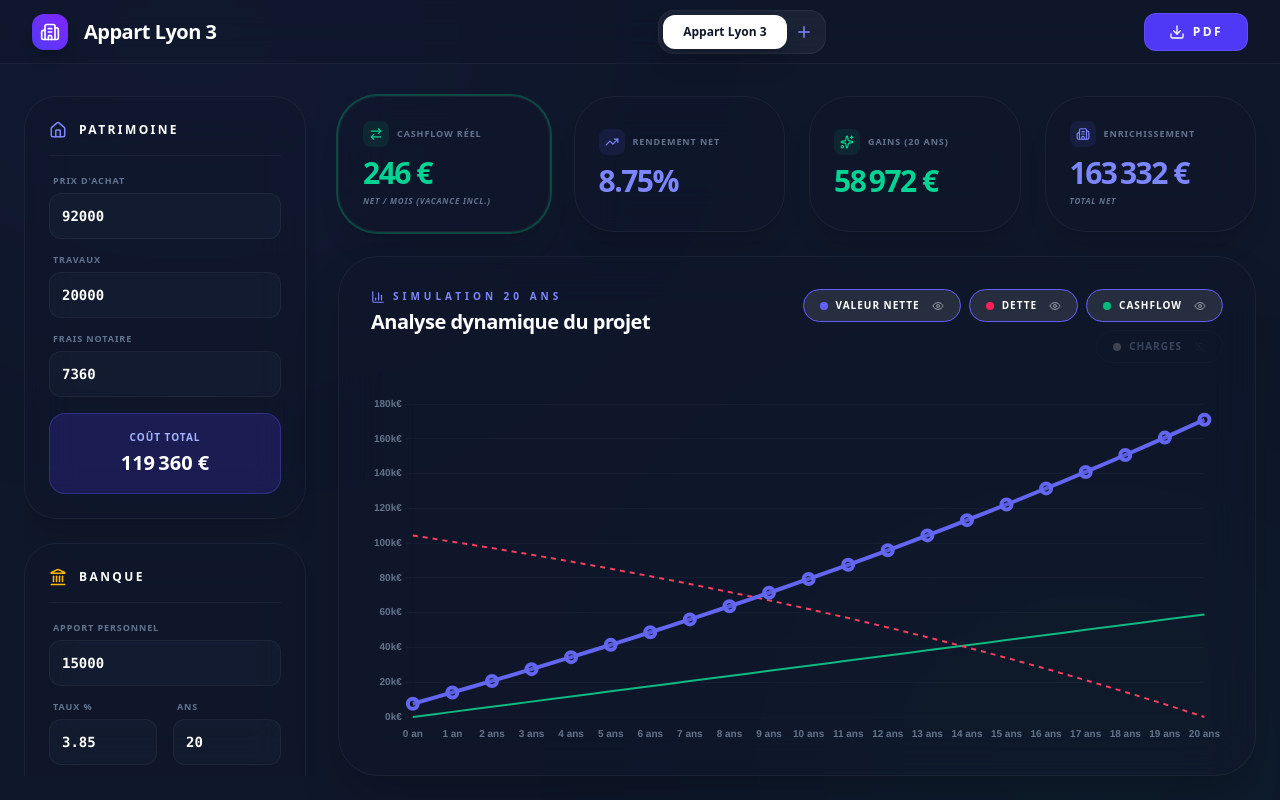
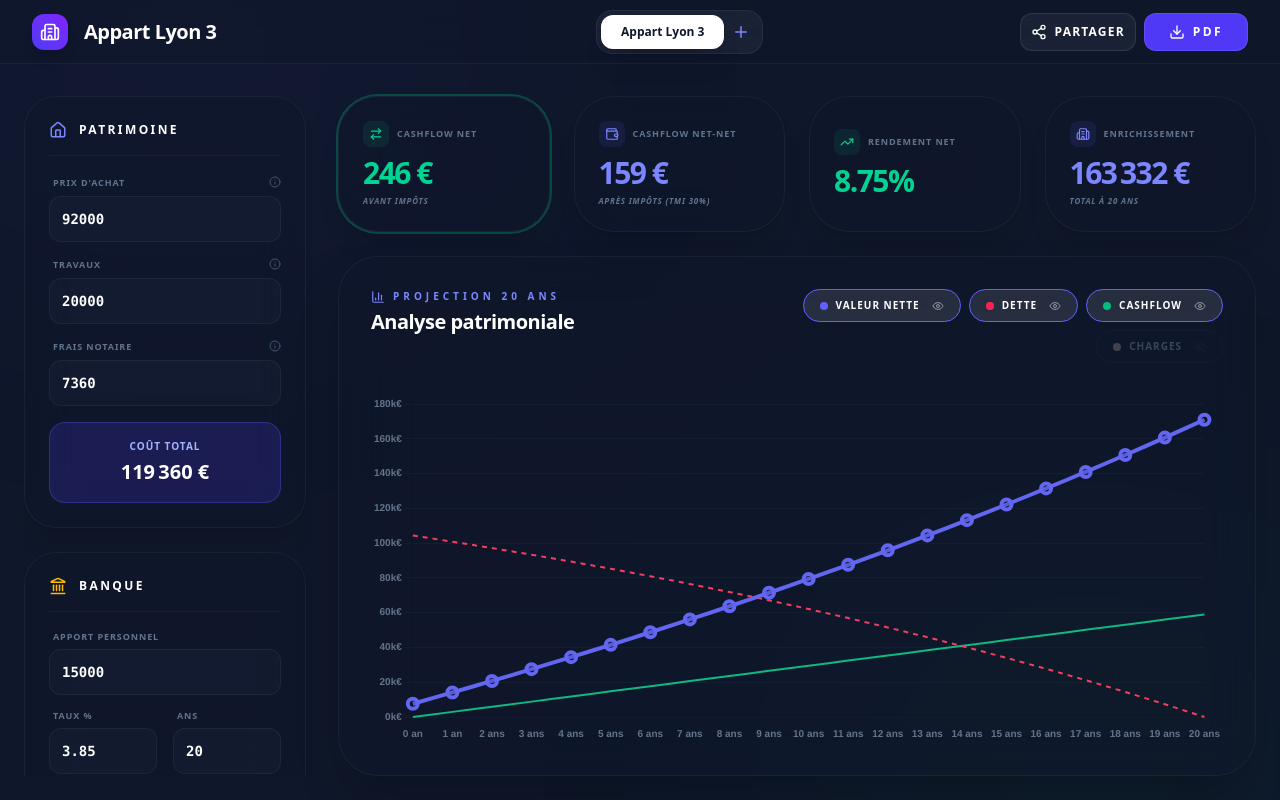
Before and after one commit to tomtomgo92/Investissement_Immobilier, a React (Vite) app: page / in a window 1280 px wide. Built offline with nearby package versions, Linux system fonts and the light colour scheme.

Commit message:
Feat: Persistence, Share Link, TMI Tax Selector & Net-Net KPI

```diff
--- a/src/App.jsx
+++ b/src/App.jsx
@@ -1,9 +1,9 @@
-import React, { useState, useMemo, useRef } from 'react';
+import React, { useState, useMemo, useRef, useEffect } from 'react';
 import {
   Calculator, Home, Euro, Percent, Users, Receipt, CreditCard, ShieldCheck,
   TrendingUp, Landmark, ArrowRightLeft, Plus, Building2,
   Download, Share2, ChevronDown, Sparkles, CheckCircle2,
-  Wallet, X, AlertTriangle, BarChart3, LayoutDashboard, Eye, EyeOff
+  Wallet, X, AlertTriangle, BarChart3, LayoutDashboard, Eye, EyeOff, Info, Scale
 } from 'lucide-react';
 import { v4 as uuidv4 } from 'uuid';
 import {
@@ -33,12 +33,42 @@ const INITIAL_DATA = {
   autoCredit: true, nbColocs: 3, loyers: [493, 493, 493],
   charges: [...INITIAL_CHARGES],
   vacanceLocative: 5,
+  tmi: 30, // Tranche Marginale d'Imposition default
 };
 
+const TMI_OPTIONS = [0, 11, 30, 41, 45];
+
 export default function App() {
-  const [simulations, setSimulations] = useState([{ id: uuidv4(), name: 'Appart Lyon 3', data: { ...INITIAL_DATA } }]);
-  const [activeSimId, setActiveSimId] = useState(simulations[0].id);
+  // --- State Initialization with Persistence & Share Logic ---
+  const [simulations, setSimulations] = useState(() => {
+    // 1. Check for shared data in URL
+    if (window.location.hash.startsWith('#share=')) {
+      try {
+        const encoded = window.location.hash.replace('#share=', '');
+        const json = atob(encoded);
+        const sharedSim = JSON.parse(json);
+        // Clean URL
+        window.history.replaceState(null, '', window.location.pathname);
+        return [sharedSim]; // Load shared sim as the only one
+      } catch (e) {
+        console.error("Failed to load shared simulation", e);
+      }
+    }
+    // 2. Check local storage
+    const saved = localStorage.getItem('invest_simulations');
+    if (saved) return JSON.parse(saved);
+
+    // 3. Default fallback
+    return [{ id: uuidv4(), name: 'Appart Lyon 3', data: { ...INITIAL_DATA } }];
+  });
+
+  const [activeSimId, setActiveSimId] = useState(() => simulations[0]?.id || null);
   const [isGenerating, setIsGenerating] = useState(false);
+
+  // Auto-Save Effect
+  useEffect(() => {
+    localStorage.setItem('invest_simulations', JSON.stringify(simulations));
+  }, [simulations]);
 
   // Graph visibility state
   const [visibleDimensions, setVisibleDimensions] = useState({
@@ -70,10 +100,23 @@ export default function App() {
     const recetteAnnuelle = recetteMensuelleRéelle * 12;
     const totalChargesAnnuelles = d.charges.reduce((acc, c) => acc + c.value, 0);
     const creditAnnee = mCredit * 12;
+
     const rBrute = investTotal > 0 ? ((recetteMensuelleBrute * 12) / investTotal) * 100 : 0;
     const rNet = investTotal > 0 ? ((recetteAnnuelle - totalChargesAnnuelles) / investTotal) * 100 : 0;
     const beneficeAn = recetteAnnuelle - (creditAnnee + totalChargesAnnuelles);
     const cashflowM = beneficeAn / 12;
+
+    // --- Tax Calculation (Simplified LMNP Réel) ---
+    // Base Imposable = Loyers - Charges - Intérêts - Amortissement
+    // Amortissement Estimation: (85% Prix + FaN + Travaux) / 25 ans approx
+    const amortissementAnnuel = ((d.prixAchat * 0.85) + d.fraisNotaire + d.travaux) / 25;
+    // Intérêts Annuels (Approx for average year): Loan * Rate (Roughly)
+    // Better: Use average interest over duration or 1st year interest. Let's use 1st year for simplicity/conservatism.
+    const interetsAnnuels = loanAmount * (d.tauxInteret / 100);
+
+    const resultatFiscal = Math.max(0, recetteAnnuelle - totalChargesAnnuelles - interetsAnnuels - amortissementAnnuel);
+    const impots = resultatFiscal * ((d.tmi + 17.2) / 100); // TMI + CSG
+    const cashflowNetNet = cashflowM - (impots / 12);
 
     const years = Array.from({ length: 21 }, (_, i) => i);
     const projectionData = years.map(year => {
@@ -85,14 +128,15 @@ export default function App() {
         remainingDebt = Math.max(0, loanAmount - (mCredit * months));
       }
       if (year > d.dureeCredit) remainingDebt = 0;
-      const cumCashflow = beneficeAn * year;
+      const cumCashflow = beneficeAn * year; // Uses simple cashflow for projection, ignoring tax variation for simplicity graph
       const netWorth = (d.prixAchat + d.travaux) - remainingDebt + cumCashflow;
       return { year, remainingDebt, cumCashflow, netWorth, cumCharges: totalChargesAnnuelles * year };
     });
 
     return {
       investTotal, loanAmount, recetteMensuelleBrute, recetteAnnuelle, totalChargesAnnuelles,
-      creditAnnee, rBrute, rNet, beneficeAn, cashflowM, mCredit, projectionData, recetteMensuelleRéelle
+      creditAnnee, rBrute, rNet, beneficeAn, cashflowM, mCredit, projectionData, recetteMensuelleRéelle,
+      impots, cashflowNetNet
     };
   }, [activeSim]);
 
@@ -110,6 +154,13 @@ export default function App() {
     pdf.addImage(canvas.toDataURL('image/png'), 'PNG', 0, 0, 210, (canvas.height * 210) / canvas.width);
     pdf.save(`Simu_${activeSim.name}.pdf`);
     setIsGenerating(false);
+  };
+
+  const shareSimulation = () => {
+    const json = JSON.stringify(activeSim);
+    const encoded = btoa(json);
+    const url = `${window.location.origin}${window.location.pathname}#share=${encoded}`;
+    navigator.clipboard.writeText(url).then(() => alert('Lien copié dans le presse-papier ! Envoyer ce lien partage cette simulation.'));
   };
 
   const toggleDimension = (dim) => setVisibleDimensions(p => ({ ...p, [dim]: !p[dim] }));
@@ -134,17 +185,22 @@ export default function App() {
           ))}
           <button onClick={() => { const n = { id: uuidv4(), name: `Projet ${simulations.length + 1}`, data: { ...INITIAL_DATA, charges: JSON.parse(JSON.stringify(INITIAL_CHARGES)) } }; setSimulations([...simulations, n]); setActiveSimId(n.id); }} className="p-2 text-indigo-400"><Plus size={18} /></button>
         </div>
-        <button onClick={exportSyntheticPDF} className="bg-indigo-600 text-white px-6 py-2.5 rounded-xl text-xs font-black uppercase tracking-[0.2em] border border-white/10 hover:bg-indigo-500 transition-all flex items-center gap-2">
-          {isGenerating ? <div className="animate-spin h-4 w-4 border-2 border-white/30 border-t-white rounded-full" /> : <><Download size={16} /> PDF</>}
-        </button>
+        <div className="flex gap-2">
+          <button onClick={shareSimulation} className="bg-white/5 text-white p-2.5 rounded-xl border border-white/10 hover:bg-white/10 transition-all text-xs font-black uppercase tracking-widest flex items-center gap-2" title="Copier le lien de partage">
+            <Share2 size={16} /> <span className="hidden xl:inline">Partager</span>
+          </button>
+          <button onClick={exportSyntheticPDF} className="bg-indigo-600 text-white px-6 py-2.5 rounded-xl text-xs font-black uppercase tracking-[0.2em] border border-white/10 hover:bg-indigo-500 transition-all flex items-center gap-2">
+            {isGenerating ? <div className="animate-spin h-4 w-4 border-2 border-white/30 border-t-white rounded-full" /> : <><Download size={16} /> PDF</>}
+          </button>
+        </div>
       </header>
 
       <main className="relative z-10 flex-1 w-full p-6 grid grid-cols-12 gap-6 overflow-hidden max-w-[1700px]">
         <aside className="col-span-3 flex flex-col gap-6 overflow-y-auto pr-2 scrollbar-hide py-2 animate-in fade-in slide-in-from-left-4 duration-700">
           <GlassSection title="Patrimoine" icon={<Home size={18} className="text-indigo-400" />}>
-            <PremiumInput label="Prix d'achat" value={activeSim.data.prixAchat} onChange={(v) => updateData('prixAchat', v)} />
-            <PremiumInput label="Travaux" value={activeSim.data.travaux} onChange={(v) => updateData('travaux', v)} />
-            <PremiumInput label="Frais Notaire" value={activeSim.data.fraisNotaire} onChange={(v) => updateData('fraisNotaire', v)} />
+            <PremiumInput label="Prix d'achat" value={activeSim.data.prixAchat} onChange={(v) => updateData('prixAchat', v)} tooltip="Prix net vendeur hors frais" />
+            <PremiumInput label="Travaux" value={activeSim.data.travaux} onChange={(v) => updateData('travaux', v)} tooltip="Montant estimé des rénovations" />
+            <PremiumInput label="Frais Notaire" value={activeSim.data.fraisNotaire} onChange={(v) => updateData('fraisNotaire', v)} tooltip="Environ 7-8% dans l'ancien" />
             <div className="mt-4 p-4 bg-indigo-600/20 border border-indigo-500/30 rounded-2xl flex flex-col gap-1 items-center"><span className="text-[10px] font-black text-indigo-300 uppercase tracking-widest">Coût Total</span><span className="text-xl font-black text-white">{formatE(calculations.investTotal)}</span></div>
           </GlassSection>
 
@@ -154,8 +210,19 @@ export default function App() {
             <div className="mt-2 p-4 bg-slate-800/40 rounded-2xl border border-white/5 space-y-3"><div className="flex items-center justify-between"><span className="text-[10px] font-black text-slate-500 uppercase">Calcul Mensuel</span><Toggle active={activeSim.data.autoCredit} onToggle={() => setSimulations(p => p.map(s => s.id === activeSimId ? { ...s, data: { ...s.data, autoCredit: !s.data.autoCredit } } : s))} /></div><div className="text-lg font-black text-white text-center py-1 border-y border-white/5">{formatE(calculations.mCredit)} <span className="text-[10px] text-slate-500">/ mois</span></div></div>
           </GlassSection>
 
-          <GlassSection title="Revenus & Risques" icon={<AlertTriangle size={18} className="text-rose-400" />}>
-            <PremiumInput label="Vacance Locative %" value={activeSim.data.vacanceLocative} onChange={(v) => updateData('vacanceLocative', v)} />
+          <GlassSection title="Fiscalité & Risques" icon={<Scale size={18} className="text-rose-400" />}>
+            <div className="flex flex-col gap-2 mb-4">
+              <div className="flex justify-between items-center"><label className="text-[9px] font-black text-slate-500 uppercase tracking-widest leading-none px-1">TMI (Impôts)</label><InfoTooltip text="Tranche Marginale d'Imposition. Sert à calculer l'impôt estimé sur les loyers." /></div>
+              <div className="flex bg-white/5 p-1 rounded-xl gap-1">
+                {TMI_OPTIONS.map(t => (
+                  <button key={t} onClick={() => updateData('tmi', t)} className={`flex-1 py-1.5 rounded-lg text-[10px] font-black transition-all ${activeSim.data.tmi === t ? 'bg-indigo-600 text-white shadow-lg' : 'text-slate-500 hover:text-white hover:bg-white/5'}`}>{t}%</button>
+                ))}
+              </div>
+            </div>
+            <PremiumInput label="Vacance Locative %" value={activeSim.data.vacanceLocative} onChange={(v) => updateData('vacanceLocative', v)} tooltip="Estimation du % de temps vide ou impayé" />
+          </GlassSection>
+
+          <GlassSection title="Revenus Locatifs" icon={<Users size={18} className="text-emerald-400" />}>
             <div className="flex items-center justify-between mb-2">
               <span className="text-[10px] font-black text-slate-400 uppercase">Locataires ({activeSim.data.nbColocs})</span>
               <div className="flex gap-2"><button onClick={() => { const c = Math.max(0, activeSim.data.nbColocs - 1); setSimulations(p => p.map(s => s.id === activeSimId ? { ...s, data: { ...s.data, nbColocs: c, loyers: s.data.loyers.slice(0, c) } } : s)); }} className="w-7 h-7 flex items-center justify-center bg-slate-700/50 rounded-lg text-slate-300">-</button><button onClick={() => { const c = activeSim.data.nbColocs + 1; setSimulations(p => p.map(s => s.id === activeSimId ? { ...s, data: { ...s.data, nbColocs: c, loyers: [...s.data.loyers, 0] } } : s)); }} className="w-7 h-7 flex items-center justify-center bg-emerald-600 rounded-lg text-white">+</button></div>
@@ -177,16 +244,16 @@ export default function App() {
 
         <div className="col-span-9 flex flex-col gap-6 animate-in fade-in slide-in-from-right-4 duration-700">
           <div className="grid grid-cols-4 gap-6 h-36 shrink-0 pt-2">
-            <HeroKPI label="Cashflow Réel" value={formatE(calculations.cashflowM)} color={calculations.cashflowM >= 0 ? "emerald" : "rose"} icon={<ArrowRightLeft />} highlight sub={`Net / mois (Vacance incl.)`} />
-            <HeroKPI label="Rendement Net" value={`${calculations.rNet.toFixed(2)}%`} color="indigo" icon={<TrendingUp />} />
-            <HeroKPI label="Gains (20 ans)" value={formatE(calculations.beneficeAn * 20)} color="emerald" icon={<Sparkles />} />
-            <HeroKPI label="Enrichissement" value={formatE(calculations.beneficeAn * 20 + (calculations.investTotal - activeSim.data.apport))} color="indigo" icon={<Building2 />} sub="Total Net" />
+            <HeroKPI label="Cashflow Net" value={formatE(calculations.cashflowM)} color={calculations.cashflowM >= 0 ? "emerald" : "rose"} icon={<ArrowRightLeft />} highlight sub="Avant impôts" />
+            <HeroKPI label="Cashflow Net-Net" value={formatE(calculations.cashflowNetNet)} color={calculations.cashflowNetNet >= 0 ? "indigo" : "slate"} icon={<Wallet />} sub={`Après impôts (TMI ${activeSim.data.tmi}%)`} />
+            <HeroKPI label="Rendement Net" value={`${calculations.rNet.toFixed(2)}%`} color="emerald" icon={<TrendingUp />} />
+            <HeroKPI label="Enrichissement" value={formatE(calculations.beneficeAn * 20 + (calculations.investTotal - activeSim.data.apport))} color="indigo" icon={<Building2 />} sub="Total à 20 ans" />
           </div>
 
           <div className="flex-1 grid grid-cols-12 gap-6 min-h-0 bg-slate-900/40 backdrop-blur-xl border border-white/5 rounded-[2.5rem] p-8 shadow-2xl relative overflow-hidden">
             <div className="col-span-12 flex flex-col h-full">
               <div className="flex justify-between items-start mb-8 shrink-0">
-                <div><h4 className="text-[10px] font-black uppercase text-indigo-400 tracking-[0.4em] flex items-center gap-2 mb-1"><BarChart3 size={14} /> Simulation 20 ans</h4><p className="text-xl font-bold text-white tracking-tight">Analyse dynamique du projet</p></div>
+                <div><h4 className="text-[10px] font-black uppercase text-indigo-400 tracking-[0.4em] flex items-center gap-2 mb-1"><BarChart3 size={14} /> Projection 20 ans</h4><p className="text-xl font-bold text-white tracking-tight">Analyse patrimoniale</p></div>
                 <div className="flex flex-wrap gap-2 justify-end max-w-[500px]">
                   <DimensionToggle active={visibleDimensions.netWorth} onClick={() => toggleDimension('netWorth')} dot="bg-indigo-500" label="Valeur Nette" />
                   <DimensionToggle active={visibleDimensions.debt} onClick={() => toggleDimension('debt')} dot="bg-rose-500" label="Dette" />
@@ -218,14 +285,13 @@ export default function App() {
         <div ref={reportRef} className="w-[210mm] p-[15mm] bg-white text-slate-900 flex flex-col gap-6 font-sans">
           <div className="flex justify-between border-b-4 border-indigo-600 pb-6"><div><h1 className="text-4xl font-black text-slate-900 uppercase tracking-tighter">Bilan Immobilier</h1><p className="text-xl font-bold text-indigo-500 uppercase tracking-widest">{activeSim.name}</p></div><div className="text-right"><p className="text-[10px] font-black uppercase text-slate-300">Rapport émis le</p><p className="font-black text-lg">{new Date().toLocaleDateString('fr-FR')}</p></div></div>
           <div className="grid grid-cols-4 gap-4">
-            <RepKPI label="Rendement Net" value={`${calculations.rNet.toFixed(2)}%`} /><RepKPI label="Cashflow Net" value={formatE(calculations.cashflowM)} highlight /><RepKPI label="Mensualité" value={formatE(calculations.mCredit)} /><RepKPI label="Gains (20 ans)" value={formatE(calculations.beneficeAn * 20)} />
+            <RepKPI label="Rendement Net" value={`${calculations.rNet.toFixed(2)}%`} /><RepKPI label="Cashflow Net-Net" value={formatE(calculations.cashflowNetNet)} highlight sub={`Après Impôts (TMI ${activeSim.data.tmi}%)`} /><RepKPI label="Mensualité" value={formatE(calculations.mCredit)} /><RepKPI label="Gains (20 ans)" value={formatE(calculations.beneficeAn * 20)} />
           </div>
           <div className="grid grid-cols-2 gap-10">
-            <section className="bg-slate-50 p-6 rounded-[2rem] border border-slate-100"><h3 className="text-xs font-black uppercase text-slate-900 border-b-2 border-indigo-500 mb-4 pb-1">Financement</h3><div className="space-y-2 text-sm"><RepRow label="Prix d'achat" value={formatE(activeSim.data.prixAchat)} /><RepRow label="Travaux" value={formatE(activeSim.data.travaux)} /><div className="flex justify-between font-black text-lg border-t-2 pt-2 border-slate-900 mt-2"><span>INVESTISSEMENT</span><span>{formatE(calculations.investTotal)}</span></div><RepRow label="Apport Personnel" value={formatE(activeSim.data.apport)} /><RepRow label="CRÉDIT BANCAIRE" value={formatE(calculations.loanAmount)} /></div></section>
-            <section className="bg-slate-50 p-6 rounded-[2rem] border border-slate-100"><h3 className="text-xs font-black uppercase text-slate-900 border-b-2 border-indigo-500 mb-4 pb-1">Analyse Mensuelle</h3><div className="space-y-2 text-sm"><RepRow label="Loyers (Vacance incl.)" value={formatE(calculations.recetteMensuelleRéelle)} /><RepRow label="Échéance Crédit" value={formatE(calculations.mCredit)} /><RepRow label="Charges / mois" value={formatE(calculations.totalChargesAnnuelles / 12)} /><div className="flex justify-between font-black text-lg border-t-2 pt-2 border-emerald-500 mt-2 text-emerald-600"><span>CASHFLOW NET</span><span>{formatE(calculations.cashflowM)}</span></div></div></section>
+            <section className="bg-slate-50 p-6 rounded-[2rem] border border-slate-100"><h3 className="text-xs font-black uppercase text-slate-900 border-b-2 border-indigo-500 mb-4 pb-1">Financement</h3><div className="space-y-2 text-sm"><RepRow label="Investissement Total" value={formatE(calculations.investTotal)} /><RepRow label="Apport Personnel" value={formatE(activeSim.data.apport)} /><div className="flex justify-between font-black text-lg border-t-2 pt-2 border-slate-900 mt-2"><span>CRÉDIT BANCAIRE</span><span>{formatE(calculations.loanAmount)}</span></div></div></section>
+            <section className="bg-slate-50 p-6 rounded-[2rem] border border-slate-100"><h3 className="text-xs font-black uppercase text-slate-900 border-b-2 border-indigo-500 mb-4 pb-1">Fiscalité & Cashflow</h3><div className="space-y-2 text-sm"><RepRow label="Cashflow Brut / mois" value={formatE(calculations.beneficeAn / 12 + calculations.totalChargesAnnuelles / 12)} /><RepRow label="Impôt Estimé / mois" value={formatE(calculations.impots / 12)} /><div className="flex justify-between font-black text-lg border-t-2 pt-2 border-emerald-500 mt-2 text-emerald-600"><span>NET-NET / MOIS</span><span>{formatE(calculations.cashflowNetNet)}</span></div></div></section>
           </div>
-          <div><h3 className="text-[10px] font-black uppercase text-slate-400 border-b mb-3 pb-1">Détails de l'exploitation (par an)</h3><div className="grid grid-cols-2 gap-x-12 gap-y-1.5">{activeSim.data.charges.map(c => <div key={c.id} className="flex justify-between text-[11px] border-b pb-1"><span className="text-slate-500 font-bold uppercase">{c.name}</span><span className="font-black text-slate-900">{formatE(c.value)}</span></div>)}</div></div>
-          <div className="mt-auto p-10 bg-indigo-600 rounded-[3rem] text-white flex justify-between items-center shadow-2xl shadow-indigo-100"><div><h3 className="text-2xl font-black mb-2 uppercase tracking-tighter italic">Opportunité Validée</h3><p className="text-indigo-100 text-sm">Le projet présente un enrichissement net de <span className="font-black underline text-white">{formatE(calculations.beneficeAn * 20 + (calculations.investTotal - activeSim.data.apport))}</span> sur 20 ans.</p></div><div className="bg-white p-8 rounded-[2.5rem] text-indigo-900 shadow-xl text-center"><p className="text-[10px] uppercase font-black opacity-60 mb-1">Total Net à terme</p><p className="text-4xl font-black tracking-tighter">{formatE(calculations.beneficeAn * 20 + (calculations.investTotal - activeSim.data.apport))}</p></div></div>
+          <div className="mt-8 p-10 bg-indigo-600 rounded-[3rem] text-white flex justify-between items-center shadow-2xl shadow-indigo-100"><div><h3 className="text-2xl font-black mb-2 uppercase tracking-tighter italic">Projet Net-Net</h3><p className="text-indigo-100 text-sm">Après fiscalité (TMI {activeSim.data.tmi}%), le projet génère <span className="font-black underline text-white">{formatE(calculations.cashflowNetNet)}</span> par mois.</p></div></div>
         </div>
       </div>
     </div>
@@ -236,8 +302,11 @@ export default function App() {
 function GlassSection({ title, icon, children }) {
   return <div className="bg-slate-900/40 backdrop-blur-xl rounded-[2rem] border border-white/5 p-6 shadow-xl transition-all group shrink-0"><h3 className="text-xs font-black text-white border-b border-white/5 pb-4 mb-5 flex items-center justify-between uppercase tracking-[0.2em] group-hover:text-indigo-400 transition-colors"><div className="flex items-center gap-3">{icon}{title}</div></h3><div className="space-y-4">{children}</div></div>;
 }
-function PremiumInput({ label, value, onChange }) {
-  return <div className="flex flex-col gap-2 group/input"><label className="text-[9px] font-black text-slate-500 uppercase tracking-widest leading-none px-1 group-focus-within/input:text-indigo-400 transition-colors">{label}</label><input type="number" value={value} onChange={(e) => onChange(e.target.value)} className="w-full bg-slate-500/5 border border-white/5 rounded-xl p-3 text-sm font-black text-white focus:ring-2 focus:ring-indigo-500/20 focus:bg-white/10 transition-all font-mono" /></div>;
+function PremiumInput({ label, value, onChange, tooltip }) {
+  return <div className="flex flex-col gap-2 group/input"><div className="flex justify-between items-center"><label className="text-[9px] font-black text-slate-500 uppercase tracking-widest leading-none px-1 group-focus-within/input:text-indigo-400 transition-colors">{label}</label>{tooltip && <InfoTooltip text={tooltip} />}</div><input type="number" value={value} onChange={(e) => onChange(e.target.value)} className="w-full bg-slate-500/5 border border-white/5 rounded-xl p-3 text-sm font-black text-white focus:ring-2 focus:ring-indigo-500/20 focus:bg-white/10 transition-all font-mono" /></div>;
+}
+function InfoTooltip({ text }) {
+  return <div className="group relative cursor-help"><Info size={12} className="text-slate-600 hover:text-indigo-400 transition-colors" /><div className="absolute bottom-full left-1/2 -translate-x-1/2 mb-2 px-3 py-2 bg-slate-900 text-white text-[10px] w-48 rounded-xl opacity-0 group-hover:opacity-100 pointer-events-none transition-opacity border border-white/10 shadow-xl z-50 text-center leading-relaxed">{text}</div></div>;
 }
 function HeroKPI({ label, value, color, icon, highlight = false, sub }) {
   const c = { emerald: 'text-emerald-400', indigo: 'text-indigo-400', slate: 'text-slate-400', rose: 'text-rose-400' };
@@ -248,13 +317,7 @@ function Toggle({ active, onToggle }) {
   return <button onClick={onToggle} className={`w-10 h-5 rounded-full transition-all relative ${active ? 'bg-indigo-600' : 'bg-slate-700'}`}><div className={`absolute top-1 w-3 h-3 bg-white rounded-full shadow-md transition-all ${active ? 'left-6' : 'left-1'}`} /></button>;
 }
 function DimensionToggle({ active, onClick, dot, label }) {
-  return (
-    <button onClick={onClick} className={`px-4 py-2 rounded-full border flex items-center gap-2 transition-all ${active ? 'bg-white/10 border-indigo-500 text-white' : 'border-white/5 text-slate-500 opacity-50 hover:opacity-100 hover:bg-white/5'}`}>
-      <div className={`w-2 h-2 rounded-full ${dot} ${!active ? 'grayscale' : ''}`} />
-      <span className="text-[10px] font-black uppercase tracking-widest">{label}</span>
-      {active ? <Eye size={12} className="ml-1 opacity-50" /> : <EyeOff size={12} className="ml-1 opacity-20" />}
-    </button>
-  );
+  return <button onClick={onClick} className={`px-4 py-2 rounded-full border flex items-center gap-2 transition-all ${active ? 'bg-white/10 border-indigo-500 text-white' : 'border-white/5 text-slate-500 opacity-50 hover:opacity-100 hover:bg-white/5'}`}><div className={`w-2 h-2 rounded-full ${dot} ${!active ? 'grayscale' : ''}`} /><span className="text-[10px] font-black uppercase tracking-widest">{label}</span>{active ? <Eye size={12} className="ml-1 opacity-50" /> : <EyeOff size={12} className="ml-1 opacity-20" />}</button>;
 }
 function RepKPI({ label, value, highlight }) {
   return <div className={`p-8 bg-slate-50 rounded-[2.5rem] ${highlight ? 'border-2 border-indigo-600 ring-8 ring-indigo-50' : ''}`}><p className="text-[10px] font-black uppercase tracking-widest text-slate-400 mb-1">{label}</p><p className="text-3xl font-black text-slate-900 tracking-tighter">{value}</p></div>;
```
